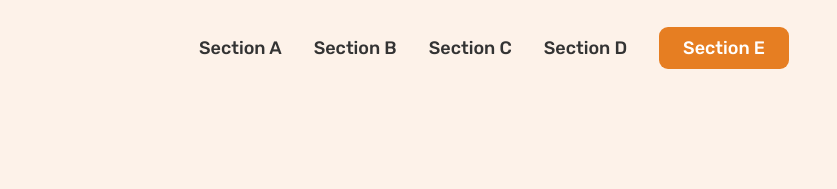
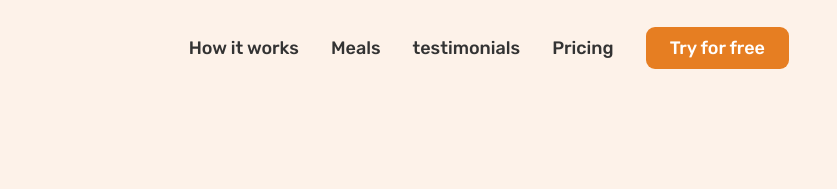
Before and after one commit to varunkverma/omnifood, a plain HTML site: page index.html in a window 1280 px wide. Shown: the top 189 px of the page, 443-1280 px from the left. Drawn offline with nearby package versions, Linux system fonts and the light colour scheme.

```diff
--- a/index.html
+++ b/index.html
@@ -37,11 +37,11 @@
       </a>
       <nav class="main-nav">
         <ul class="main-nav-list">
-          <li><a class="main-nav-link" href="#">Section A</a></li>
-          <li><a class="main-nav-link" href="#">Section B</a></li>
-          <li><a class="main-nav-link" href="#">Section C</a></li>
-          <li><a class="main-nav-link" href="#">Section D</a></li>
-          <li><a class="main-nav-link nav-cta" href="#">Section E</a></li>
+          <li><a class="main-nav-link" href="#">How it works</a></li>
+          <li><a class="main-nav-link" href="#">Meals</a></li>
+          <li><a class="main-nav-link" href="#">testimonials</a></li>
+          <li><a class="main-nav-link" href="#">Pricing</a></li>
+          <li><a class="main-nav-link nav-cta" href="#">Try for free</a></li>
         </ul>
       </nav>
     </header>
```
